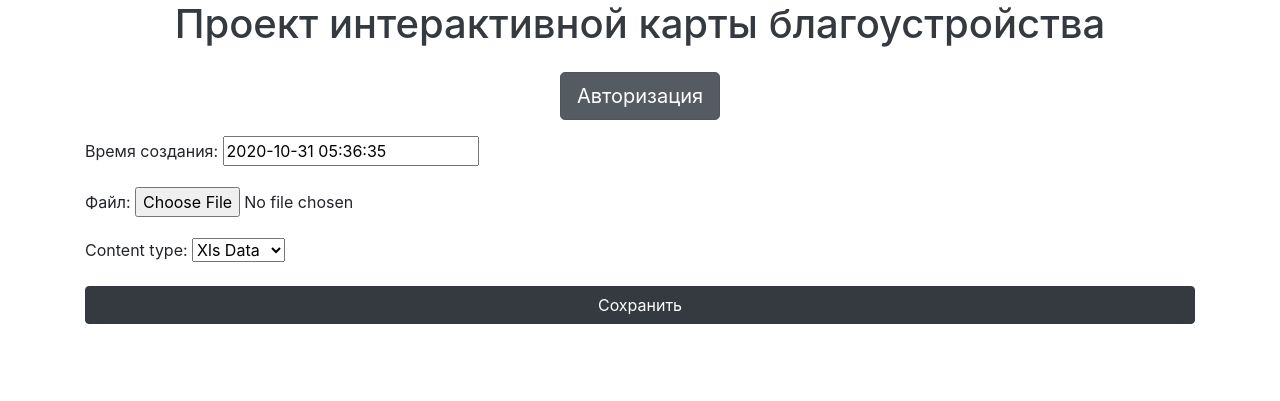
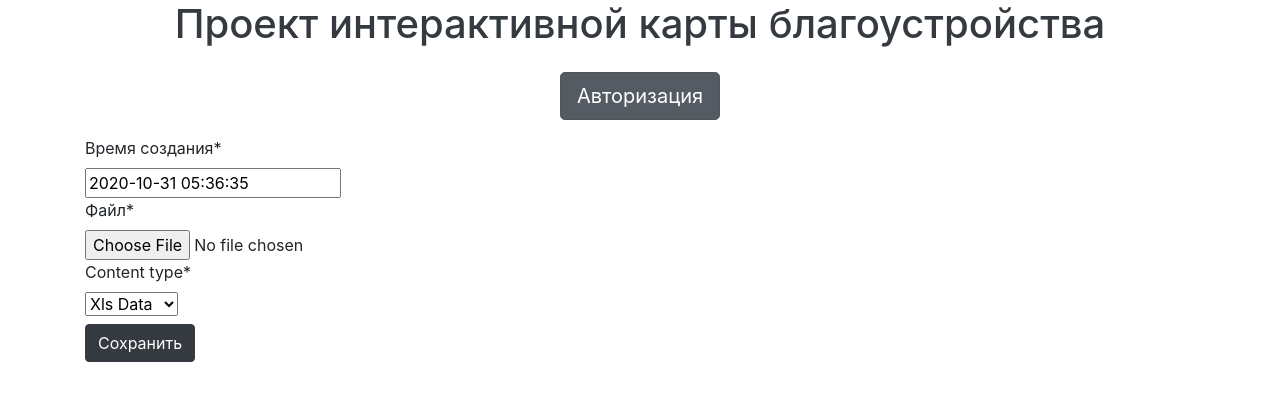
Before and after one commit to 3ANov/IoTeam-LDT, a Django app: template app/templates/file_processing/upload.html in a window 1280 px wide. Shown: the top 401 px of the page. Run offline with Django 3.2, Linux system fonts and the light colour scheme; the template is opened without the code that fills it: values that come from a table or form of the project are taken from there, others are empty; parts of the project's set-up code (start-up, migrations or seed data) failed here and were passed over; some libraries are stand-ins or nearby versions.

Commit message:
Редактирую шаблоны/вьюхи

```diff
--- a/app/file_processing/views.py
+++ b/app/file_processing/views.py
@@ -11,7 +11,7 @@ from file_processing.forms import FileUploadForm
 class FileUploadView(View):
     form_class = FileUploadForm
     success_url = reverse_lazy('home')
-    template_name = 'upload.html'
+    template_name = 'file_processing/upload.html'
 
     def get(self, request, *args, **kwargs):
         form = self.form_class()
--- a/app/map_project/settings.py
+++ b/app/map_project/settings.py
@@ -21,6 +21,7 @@ INSTALLED_APPS = [
     'users',
     'map',
     'file_processing',
+    'crispy_forms',
 ]
 
 MIDDLEWARE = [
--- a/app/requirements.txt
+++ b/app/requirements.txt
@@ -4,3 +4,4 @@ pytz==2020.1
 sqlparse==0.4.1
 psycopg2-binary==2.8.6
 django-bootstrap4==2.3.1
+django-crispy-forms==1.9.2
--- a/app/templates/file_processing/upload.html
+++ b/app/templates/file_processing/upload.html
@@ -10,6 +10,6 @@
 <form method="post" enctype="multipart/form-data">
     {% csrf_token %}
     {{ form|crispy }}
-    <button type="submit" class="btn btn-dark btn-block">Сохранить</button>
+    <button type="submit" class="btn btn-dark mt-2">Сохранить</button>
 </form>
 {% endblock %}
```
